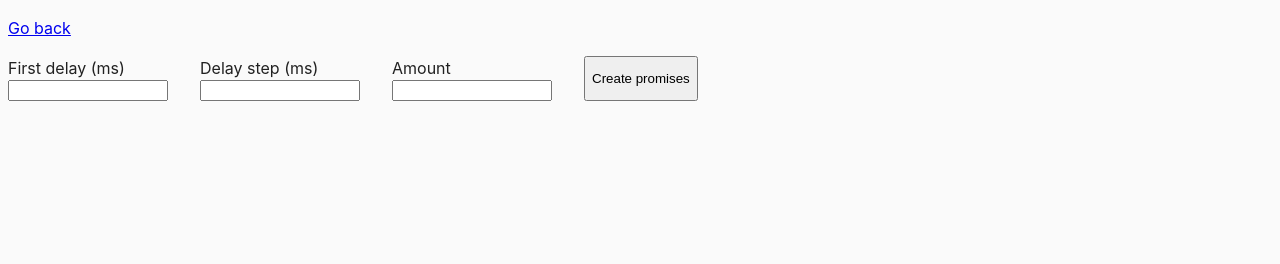
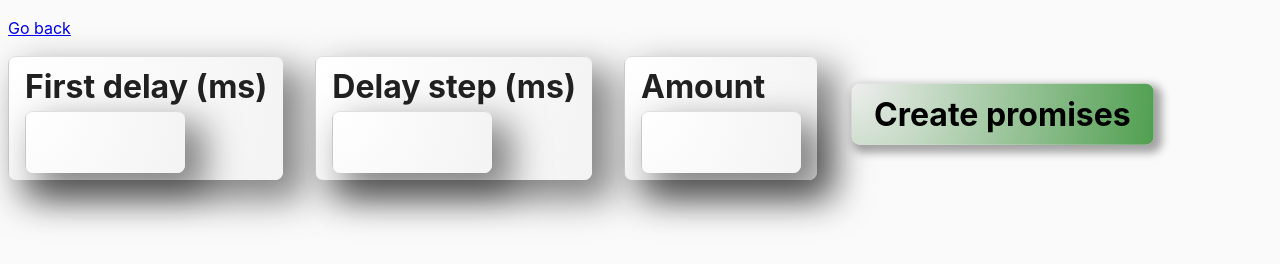
Before and after one commit to KostiantynO/goit-js-hw-09, a website built with Parcel: page src/03-promises.html in a window 1280 px wide. Built offline with nearby package versions, Linux system fonts and the light colour scheme.

Commit message:
Updated bg-color

```diff
--- a/src/03-promises.html
+++ b/src/03-promises.html
@@ -6,26 +6,41 @@
     <title>Promise generator</title>
     <link rel="stylesheet" href="css/common.css" />
   </head>
+
   <body>
     <p><a href="index.html">Go back</a></p>
 
     <form class="form">
       <label class="form__label">
         First delay (ms)
-        <input type="number" name="delay" required />
+        <input
+          class="form__input"
+          type="number"
+          name="delay"
+          min="0"
+          required
+        />
       </label>
 
       <label class="form__label">
         Delay step (ms)
-        <input type="number" name="step" required />
+        <input class="form__input" type="number" name="step" min="0" required />
       </label>
 
       <label class="form__label">
         Amount
-        <input type="number" name="amount" required />
+        <input
+          class="form__input"
+          type="number"
+          name="amount"
+          min="0"
+          required
+        />
       </label>
 
-      <button type="submit">Create promises</button>
+      <button class="start-btn" type="submit">
+        <span class="btn__text">Create promises</span>
+      </button>
     </form>
 
     <script src="js/03-promises.js"></script>
--- a/src/css/common.css
+++ b/src/css/common.css
@@ -136,7 +136,7 @@
   border-left: 1px solid rgba(21, 21, 21, 0.1);
   border-radius: 0.5rem;
 
-  box-shadow: 1rem 1rem 2.1rem 0.3rem rgba(21, 21, 21, 0.5);
+  box-shadow: 1rem 1rem 1rem 0.2rem rgba(21, 21, 21, 0.5);
 
   transition: var(--time) var(--cubic);
   transition-property: color, box-shadow;
@@ -192,7 +192,53 @@
 .form__label {
   display: flex;
   flex-direction: column;
+
+  padding: 0.4rem 1rem;
+
+  font-family: inherit;
+  font-size: clamp(1.5rem, 2.5vw, 3rem);
+  font-weight: 700;
+  line-height: 1.5;
+
+  background: 0 0 / 300% 200% radial-gradient(circle at top left, #fff, #ddd);
+  border: none;
+  border-top: 1px solid rgba(21, 21, 21, 0.1);
+  border-left: 1px solid rgba(21, 21, 21, 0.1);
+  border-radius: 0.5rem;
+
+  box-shadow: 1rem 1rem 2.1rem 0.3rem rgba(21, 21, 21, 0.5);
+
+  transition: var(--time) var(--cubic);
+  transition-property: color, box-shadow;
+  appearance: none;
+}
+
+.form__input {
+  padding: 0.4rem 1rem;
+
   max-width: 10rem;
+  font-family: inherit;
+  font-size: clamp(1.5rem, 2.5vw, 3rem);
+  font-weight: 700;
+  line-height: 1.5;
+
+  background: 0 0 / 300% 200% radial-gradient(circle at top left, #fff, #ddd);
+  border: none;
+  border-top: 1px solid rgba(21, 21, 21, 0.1);
+  border-left: 1px solid rgba(21, 21, 21, 0.1);
+  border-radius: 0.5rem;
+
+  box-shadow: 1rem 1rem 2.1rem 0.3rem rgba(21, 21, 21, 0.5);
+
+  transition: var(--time) var(--cubic);
+  transition-property: color, box-shadow;
+  appearance: none;
+}
+
+.form__input:focus,
+.form__input:hover {
+  background: 0 0 / 300% 200% radial-gradient(circle at top left, #fff, #777);
+  box-shadow: 0.21rem 0.21rem 0.35rem 0.03rem rgba(21, 21, 21, 0.5);
 }
 
 /* || ----- END TASK 3 ----- */
```
